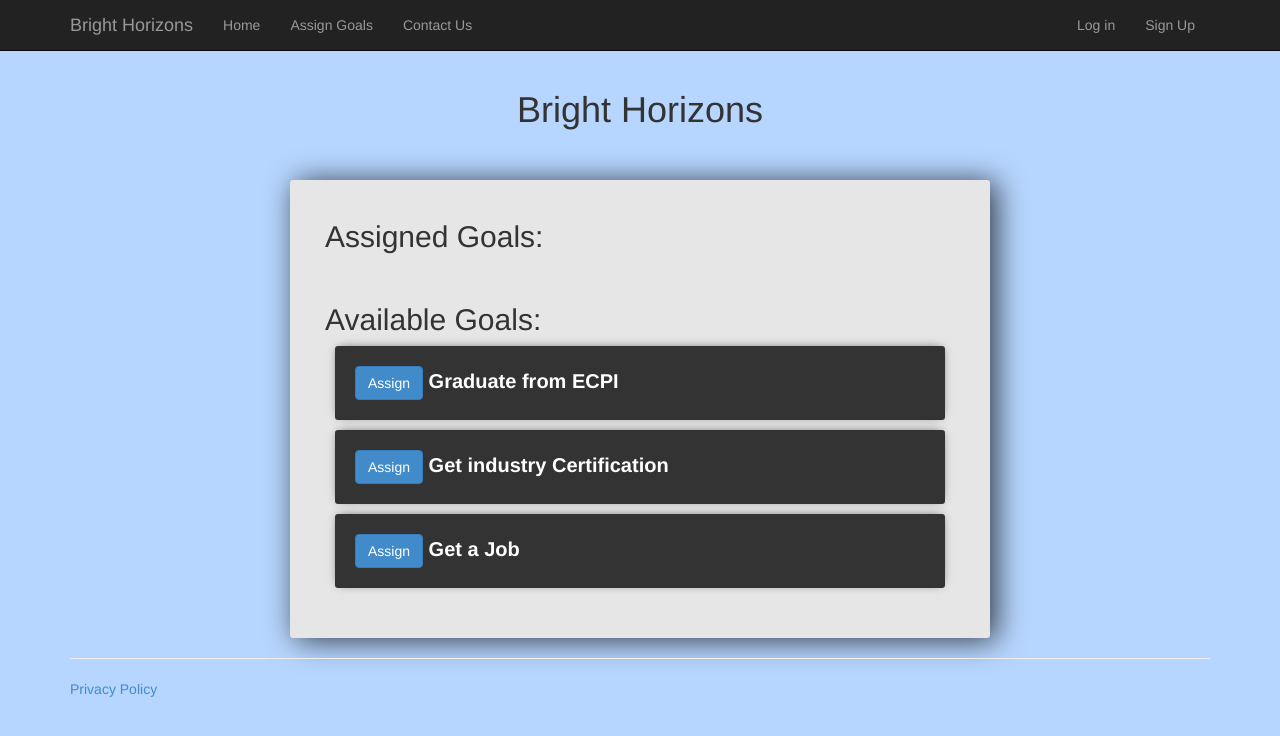
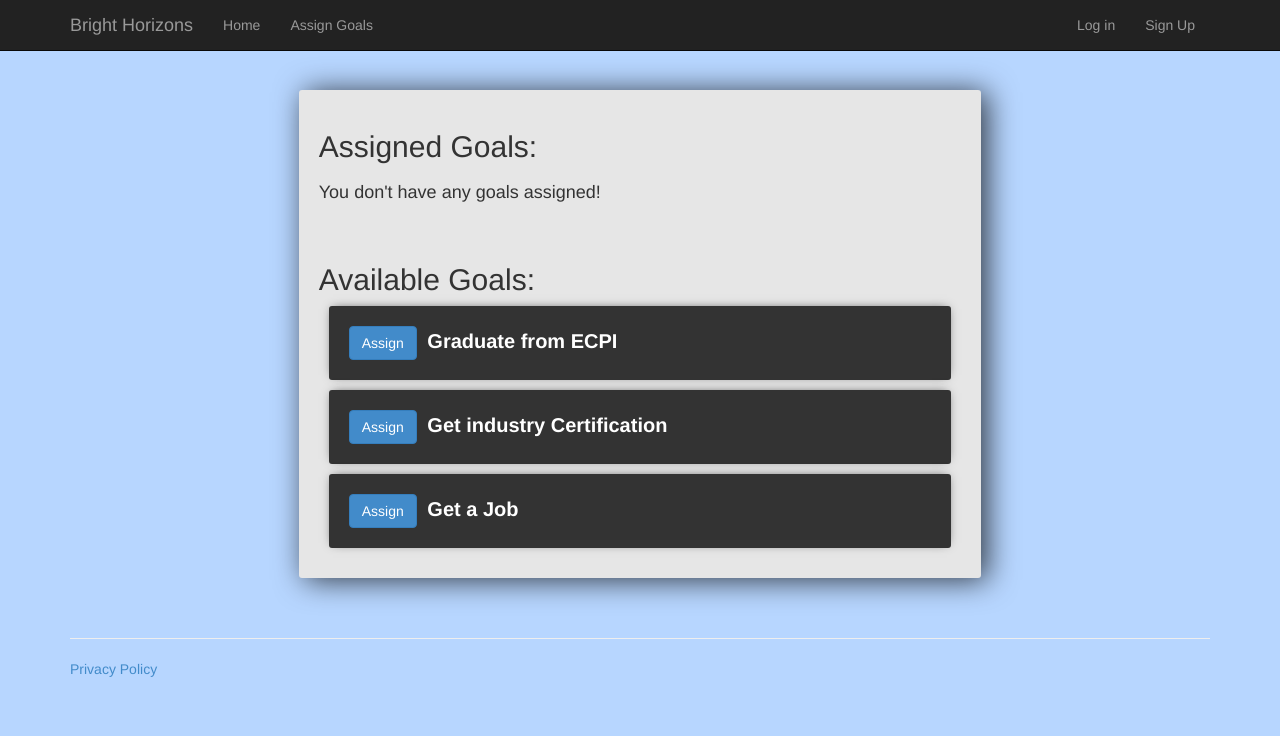
Before and after one commit to sysadmin777/BrightHorizon, a Django app: page /assign/ in a window 1280 px wide. Shown: the top 736 px of the page. Run offline with Django 3.2, Linux system fonts and the light colour scheme; data comes from the database, SQL or seed files in the repository; both versions use the stored data as it was after the commit; some libraries are stand-ins or nearby versions.

Commit message:
Assign Goals page implemented propperly

```diff
--- a/BrightHorizon/main/admin.py
+++ b/BrightHorizon/main/admin.py
@@ -1,5 +1,7 @@
 from django.contrib import admin
-from main.models import goal, task
+from main.models import goal, task, UserGoal, UserCompletedTasks
 # Register your models here.
 admin.site.register(goal)
 admin.site.register(task)
+admin.site.register(UserGoal)
+admin.site.register(UserCompletedTasks)
--- a/BrightHorizon/main/forms.py
+++ b/BrightHorizon/main/forms.py
@@ -6,6 +6,8 @@ from django.contrib.auth.forms import UserCreationForm
 from django.contrib.auth.forms import PasswordChangeForm
 from django.core.validators import FileExtensionValidator
 import main.models
+
+from main.models import goal, UserGoal
 
 class BootstrapAuthenticationForm(AuthenticationForm):
     """Authentication form which uses boostrap CSS."""
@@ -37,3 +39,23 @@ class ChPasswordForm(PasswordChangeForm):
     class Meta:
         model = User
         fields = ('old_password','new_password1', 'new_password2', )
+
+
+class AssignGoalForm(forms.ModelForm):
+
+    #goal = forms.CharField(widget=forms.TextInput(attrs={'class':'form-control','placeholder':'Name of Your League'}),max_length=200, required=True, help_text='')
+
+
+    class Meta:
+        exclude = ('goal','goal_complete', 'suggested_complete_date', 'owner', )
+        model = UserGoal
+        fields = []#('goal','goal_complete', 'suggested_complete_date', 'owner', )
+
+
+class RemoveGoalForm(forms.ModelForm):
+    class Meta:
+        model = UserGoal
+        fields = []
+
+#<input type="hidden" type="text" value="{{goal.id}}" />
+#<input type="submit" value="Assign" class="btn btn-primary" /><b> {{goal}} </b>
--- a/BrightHorizon/main/models.py
+++ b/BrightHorizon/main/models.py
@@ -26,7 +26,7 @@ class UserGoal(models.Model):
     suggested_complete_date = models.DateField()
     owner = models.TextField()
     def __str__(self):
-        return self.goal
+        return str(self.goal)
 
 class UserCompletedTasks(models.Model):
     goal = models.ForeignKey(UserGoal, on_delete=models.CASCADE)
@@ -34,4 +34,4 @@ class UserCompletedTasks(models.Model):
     points = models.IntegerField()
     owner = models.TextField()
     def __str__(self):
-        return self.goal
+        return str(self.goal)
--- a/BrightHorizon/main/views.py
+++ b/BrightHorizon/main/views.py
@@ -30,6 +30,7 @@ import uuid
 from django.db import connection
 
 from main.models import goal, task, UserGoal, UserCompletedTasks
+from main.forms import AssignGoalForm, RemoveGoalForm
 
 # Create your views here.
 class PasswordContextMixin:
@@ -95,16 +96,56 @@ def home(request):
 
 def assign(request):
     if request.method == 'POST':
+        if 'assign' in request.POST:
+            form = AssignGoalForm(request.POST)
+            if form.is_valid():
 
-        return redirect('assign.html')
+                obj = form.save(commit=False)
+                obj.goal_complete = False
+                obj.suggested_complete_date = '2020-10-25'
+                obj.owner = request.user.username
+
+                obj.goal_id = request.POST.get('goalID', None)
+                #obj.goal_id = form.cleaned_data.get('goalid') #< ???
+
+                obj.save()
+                return redirect('assign')
+            else:
+                return redirect('ThisIsBROKEN.html')
+
+        elif 'remove' in request.POST:
+            form = RemoveGoalForm(request.POST)
+            if form.is_valid():
+                obj = form.save(commit=False)
+                pk = request.POST.get('userGoalID', None)
+
+                post = get_object_or_404(UserGoal, pk=pk)
+
+                post.delete()
+                #.delete()
+                return redirect('assign')
+            else:
+                return redirect('BROKEN.html')
 
     else:
+        assignForm = AssignGoalForm()
+        removeForm = RemoveGoalForm()
 
         goals = goal.objects.all()
         #tasks = Task.objects.all()
         userGoals = UserGoal.objects.all().filter(owner=request.user.username)
 
+        newGoals = []
 
-        context = {'goals':goals, 'userGoals':userGoals}
+        for aGoal in goals:
+            #if aGoal is not in UserGoals, append.
+            goalNotAssigned = True
+            for assignedGoal in userGoals:
+                if aGoal.id == assignedGoal.goal_id:
+                    goalNotAssigned = False
+            if goalNotAssigned == True:
+                newGoals.append({"id" : aGoal.id, "goal_title" : aGoal.goal_title})
+
+        context = {'goals':newGoals, 'userGoals':userGoals, 'assignForm':assignForm, 'removeForm':removeForm}
 
         return render( request, 'assign.html', context)
--- a/BrightHorizon/templates/assign.html
+++ b/BrightHorizon/templates/assign.html
@@ -3,18 +3,24 @@
 {% block content %}
 
 <style>
-    body{
+    body {
         background-color: #B7D6FF;
     }
-    .center-column{
-        width: 700px;
+    h4 {
+        padding: 10px 0px;
+    }
+    b {
+        padding-left: 5px;
+    }
+    .center-column {
+        float: none;
         margin: 20px auto;
         padding: 20px;
         background-color: #E6E6E6;
         border-radius: 3px;
         box-shadow: 6px 2px 30px 0px rgba(0,0,0,0.75);
     }
-    .item-row{
+    .item-row {
         background-color: #333333;
         margin: 10px;
         padding: 20px;
@@ -23,41 +29,53 @@
         font-size: 20px;
         box-shadow: 0px -1px 10px -4px rgba(0,0,0,0.75);
     }
-
 </style>
 
 
 <br />
-<div class="row center-column">
-    <div class="col-md-12">
+<div class="row">
+    <div class="col-md-7 center-column">
 
         <h2>Assigned Goals:</h2>
+        {% if not userGoals %}
+            <h4>You don't have any goals assigned!</h4>
+        {% else %}
         {% for userGoal in userGoals %}
         <div class="item-row">
-            <form method="POST">
+            <form action = "" method="POST">
+                {% csrf_token %}
+                {{ removeForm }}
 
-                <button type="submit" value="Remove" class="btn btn-danger"></button><b>  {{userGoal}}</b>
-
+                <input type="hidden" name="userGoalID" value="{{userGoal.id}}" />
+                <input type="submit" value="Remove" name="remove" id="{{userGoal.id}}" class="btn btn-danger" /><b> {{userGoal}}</b>
             </form>
         </div>
         {% endfor %}
-
+        {% endif %}
         <br>
 
 
         <h2>Available Goals:</h2>
+        {% if not goals %}
+            <h4>There are no more goals available!</h4>
+        {% else %}
         {% for goal in goals %}
         <div class="item-row">
-            <form method="POST">
+            <form action = "" method="POST">
+                {% csrf_token %}
+                {{ assignForm }}
 
-                <button type="submit" class="btn btn-primary">Assign</button><b>  {{goal}}</b>
-
+                <input type="hidden" name="goalID" value="{{goal.id}}" />
+                <input type="submit" value="Assign" name="assign" class="btn btn-primary" /><b> {{goal.goal_title}}</b>
             </form>
         </div>
         {% endfor %}
+        {% endif %}
 
     </div>
     <br />
 </div>
 
+
+
 {% endblock %}
--- a/BrightHorizon/templates/index.html
+++ b/BrightHorizon/templates/index.html
@@ -1,6 +1,12 @@
 {% extends "layout.html" %}
 
 {% block content %}
+<style>
+    body {
+        background-color: #B7D6FF;
+    }
+</style>
+
 <br />
 
 <div class="row">
--- a/BrightHorizon/templates/layout.html
+++ b/BrightHorizon/templates/layout.html
@@ -1,5 +1,6 @@
 <!DOCTYPE html>
 <html>
+
 <head>
     <meta charset="utf-8" />
     <meta name="viewport" content="width=device-width, initial-scale=1.0">
@@ -12,7 +13,7 @@
 </head>
 
 <body>
-    <div id="logo"><br><h1>Bright Horizons</h1></div>
+
     <div class="navbar navbar-inverse navbar-fixed-top">
         <div class="container">
 
@@ -31,8 +32,6 @@
 
                     <li><a href="/assign/">Assign Goals</a></li>
 
-
-                    <li><a href="">Contact Us</a></li>
 
                 </ul>
                 {% include 'loginpartial.html' %}
```
Also changed, not shown: BrightHorizon/db.sqlite3.
